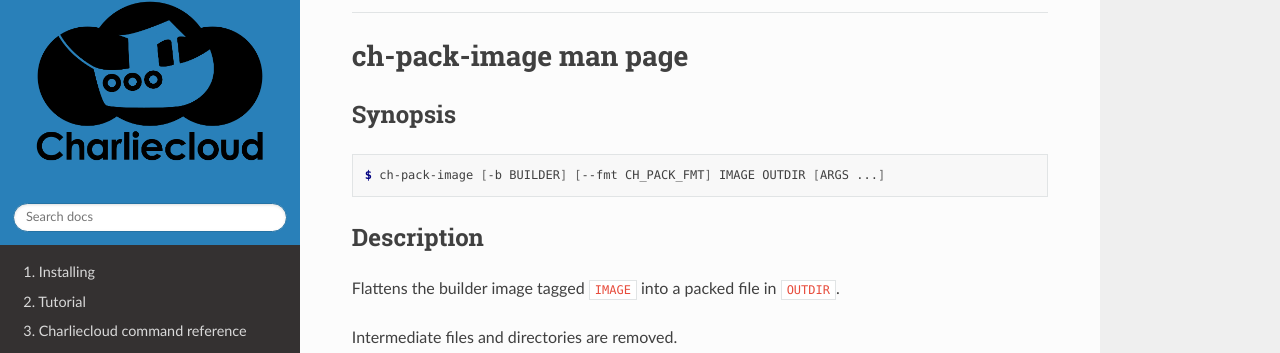
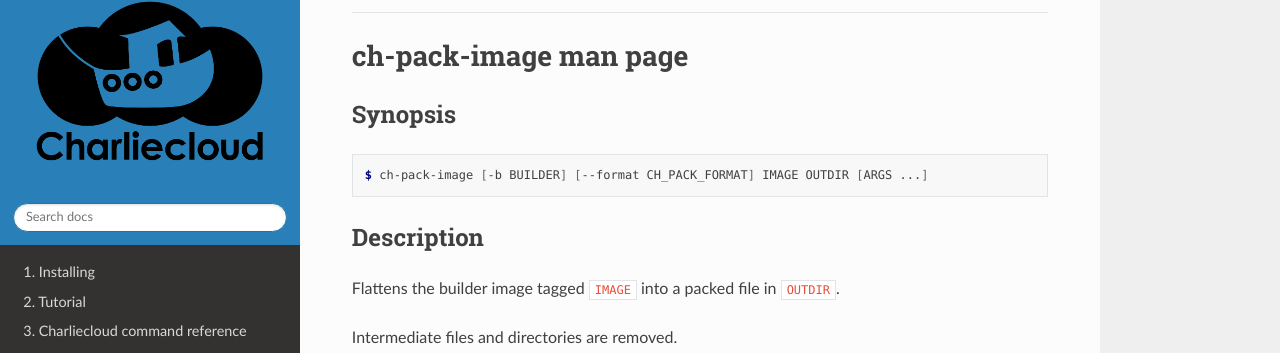
Before and after one commit to hpc/charliecloud, a Sphinx documentation site: the page built from doc/ch-pack-image.rst, in a window 1280 px wide and 900 px high. Shown: the part 62-415 px from the top of the window. Built offline with Sphinx 7.4.7 and the Read the Docs theme 2.0.0, drawn with Linux system fonts in a browser that asks for light colours.

Commit message:
updating variable names

```diff
--- a/doc/ch-pack-image_desc.rst
+++ b/doc/ch-pack-image_desc.rst
@@ -3,7 +3,7 @@ Synopsis
 
 ::
 
-  $ ch-pack-image [-b BUILDER] [--fmt CH_PACK_FMT] IMAGE OUTDIR [ARGS ...]
+  $ ch-pack-image [-b BUILDER] [--format CH_PACK_FORMAT] IMAGE OUTDIR [ARGS ...]
 
 Description
 ===========
```
Also changed, not shown: 7 other files.
